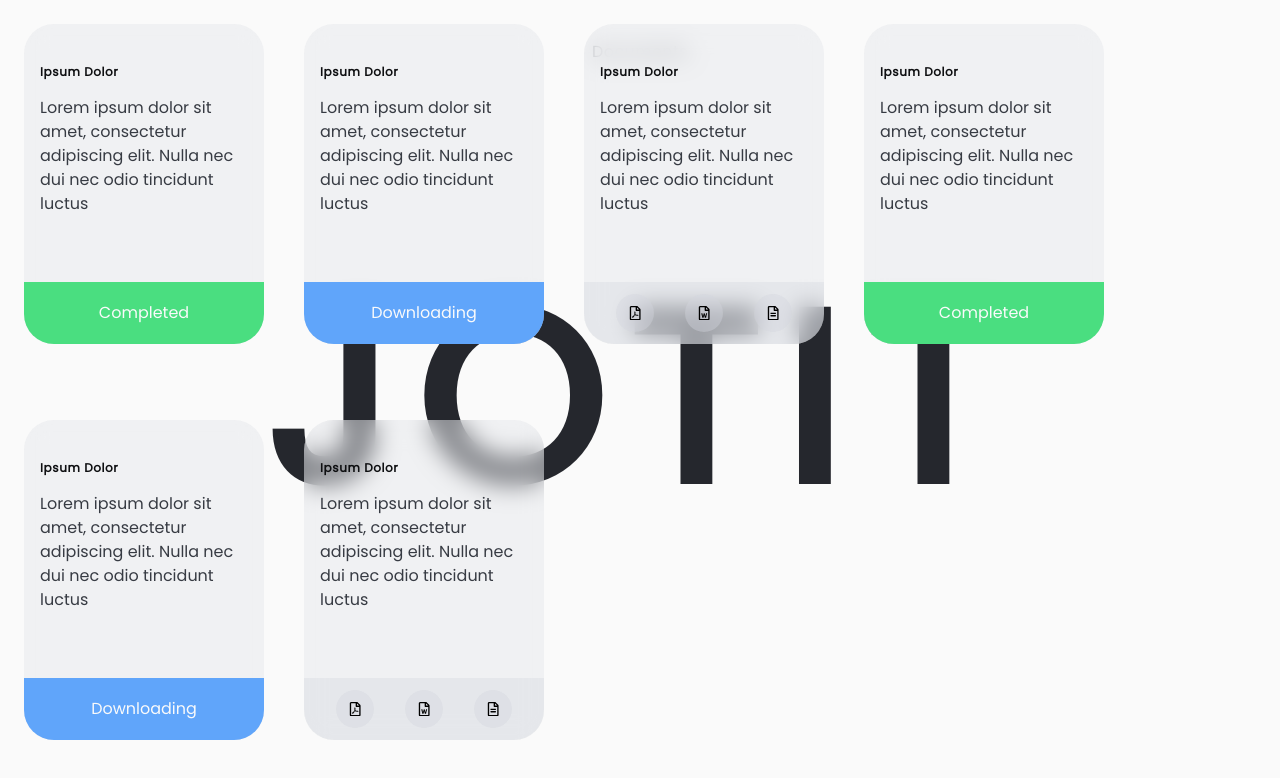
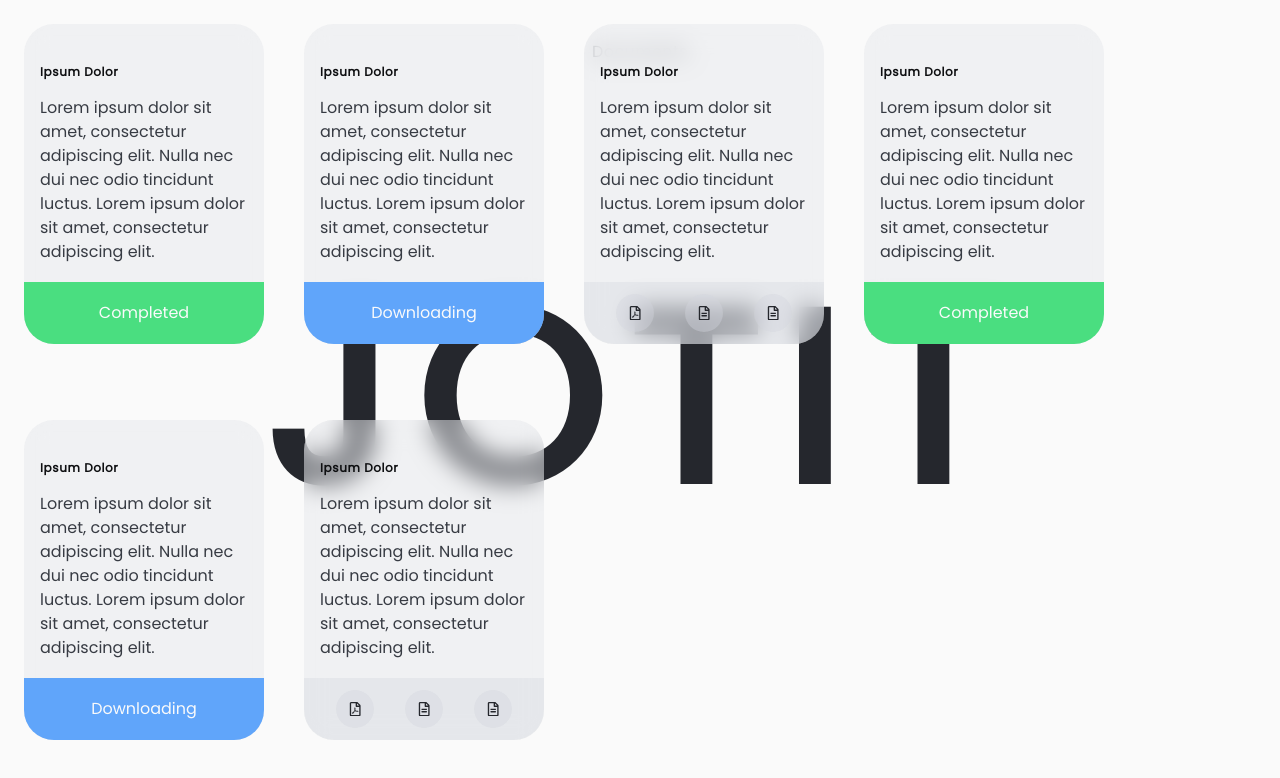
Before and after one commit to josephchay/jotit, a React (Vite) app: page / in a window 1280 px wide. Shown: the top 778 px of the page. Built offline with nearby package versions, Linux system fonts and the light colour scheme.

Commit message:
minor changes to the doc cards

```diff
--- a/src/components/Container/Container.jsx
+++ b/src/components/Container/Container.jsx
@@ -5,32 +5,32 @@ export const Container = () => {
   const cards = [
     {
       tag: "Ipsum Dolor",
-      description: "Lorem ipsum dolor sit amet, consectetur adipiscing elit. Nulla nec dui nec odio tincidunt luctus",
+      description: "Lorem ipsum dolor sit amet, consectetur adipiscing elit. Nulla nec dui nec odio tincidunt luctus. Lorem ipsum dolor sit amet, consectetur adipiscing elit.",
       status: "downloaded",
     },
     {
       tag: "Ipsum Dolor",
-      description: "Lorem ipsum dolor sit amet, consectetur adipiscing elit. Nulla nec dui nec odio tincidunt luctus",
+      description: "Lorem ipsum dolor sit amet, consectetur adipiscing elit. Nulla nec dui nec odio tincidunt luctus. Lorem ipsum dolor sit amet, consectetur adipiscing elit.",
       status: "downloading",
     },
     {
       tag: "Ipsum Dolor",
-      description: "Lorem ipsum dolor sit amet, consectetur adipiscing elit. Nulla nec dui nec odio tincidunt luctus",
+      description: "Lorem ipsum dolor sit amet, consectetur adipiscing elit. Nulla nec dui nec odio tincidunt luctus. Lorem ipsum dolor sit amet, consectetur adipiscing elit.",
       status: "completed",
     },
     {
       tag: "Ipsum Dolor",
-      description: "Lorem ipsum dolor sit amet, consectetur adipiscing elit. Nulla nec dui nec odio tincidunt luctus",
+      description: "Lorem ipsum dolor sit amet, consectetur adipiscing elit. Nulla nec dui nec odio tincidunt luctus. Lorem ipsum dolor sit amet, consectetur adipiscing elit.",
       status: "downloaded",
     },
     {
       tag: "Ipsum Dolor",
-      description: "Lorem ipsum dolor sit amet, consectetur adipiscing elit. Nulla nec dui nec odio tincidunt luctus",
+      description: "Lorem ipsum dolor sit amet, consectetur adipiscing elit. Nulla nec dui nec odio tincidunt luctus. Lorem ipsum dolor sit amet, consectetur adipiscing elit.",
       status: "downloading",
     },
     {
       tag: "Ipsum Dolor",
-      description: "Lorem ipsum dolor sit amet, consectetur adipiscing elit. Nulla nec dui nec odio tincidunt luctus",
+      description: "Lorem ipsum dolor sit amet, consectetur adipiscing elit. Nulla nec dui nec odio tincidunt luctus. Lorem ipsum dolor sit amet, consectetur adipiscing elit.",
       status: "completed",
     },
   ]
--- a/src/components/Container/Document/Card.jsx
+++ b/src/components/Container/Document/Card.jsx
@@ -17,12 +17,12 @@ export const Card = ({
         bounceStiffness: 300,
         bounceDamping: 10,
       }}
+      whileDrag={{
+        scale: 1.1,
+      }}
       whileTap={{
         scale: 1.1,
       }}
-      whileDrag={{
-        scale: 1.1,
-    }}
       className="relative w-60 h-80 flex-shrink-0 rounded-[30px] px-4 py-10 bg-gray-200/50 backdrop-blur-md overflow-hidden"
     >
       <h3
@@ -41,9 +41,20 @@ export const Card = ({
         <div
           className="flex items-center justify-between"
         >
-          <DownloadIcon type="pdf" />
-          <DownloadIcon type="word" />
-          <DownloadIcon />
+          <DownloadIcon
+            tag={ tag }
+            description={ description }
+            type="pdf"
+          />
+          <DownloadIcon
+            tag={ tag }
+            description={ description }
+            type="word"
+          />
+          <DownloadIcon
+            tag={ tag }
+            description={ description }
+          />
         </div>
       </div>
       {
--- a/src/components/Container/Document/DownloadIcon.jsx
+++ b/src/components/Container/Document/DownloadIcon.jsx
@@ -1,29 +1,105 @@
-import { FaRegFileAlt, FaRegFilePdf, FaRegFileWord } from "react-icons/fa";
+import { motion } from "framer-motion";
+import { FaRegFileAlt, FaRegFilePdf } from "react-icons/fa";
+import jsPDF from "jspdf";
 
-export const DownloadIcon = ({ type, color = null }) => {
-  color |= '#25272DFF';
-  let icon;
+export const DownloadIcon = ({
+  tag,
+  description,
+  type = 'txt',
+  color = '#25272DFF',
+}) => {
+  let fileType;
+  let fileName = `jotit-${tag}-`;
+  let file;
 
-  if (type === "pdf") {
-    icon = <FaRegFilePdf
-      size={ ".9em" }
-      color={ color }
-    />;
-  } else if (type === "word") {
-    icon = <FaRegFileWord
-      size={ ".9em" }
-      color={ color }
-    />;
-  } else {
-    icon = <FaRegFileAlt
-      size={ ".9em" }
-      color={ color }
-    />;
+  switch (type) {
+    case "pdf":
+      break;
+    case "word":
+      fileType = "application/vnd.openxmlformats-officedocument.wordprocessingml.document";
+      file = new Blob([
+        description
+      ], {
+        type: fileType,
+      });
+      break;
+    case "txt":
+      fileType = "text/plain";
+      file = new Blob([
+        `JotIt\n\n${tag}\n\n${description}`
+      ], {
+        type: fileType,
+      });
+      break;
+  }
+
+  const downloadPdf = () => {
+    const doc = new jsPDF({
+      orientation: "portrait",
+      unit: "mm",
+      format: "letter",
+    });
+
+    doc.text("JotIt", 100, 20);
+    doc.text(doc.splitTextToSize(`${tag}\n\n${description}`, 180), 20, 40);
+    doc.save(`${fileName}${new Date().toISOString().replace(/:/g, '-')}.pdf`);
+  }
+
+  const downloadWord = () => {
+    // TODO: Implement downloadWord function
   }
 
   return (
-    <span className="bg-gray-300/40 rounded-full p-3 cursor-pointer">
-      { icon }
-    </span>
+    <>
+      {
+        type === 'pdf' && (
+          <motion.span
+            onPointerDownCapture={ e => e.stopPropagation() }
+            onClick={ downloadPdf }
+            className="bg-gray-300/40 rounded-full p-3 cursor-pointer"
+          >
+            <FaRegFilePdf
+              size=".9em"
+              color={ color }
+            />
+          </motion.span>
+        )
+      }
+      {
+        type === 'word' && (
+          <span
+            onPointerDownCapture={ e => e.stopPropagation() }
+            onClick={ downloadWord }
+            className="bg-gray-300/40 rounded-full p-3 cursor-pointer"
+          >
+            <FaRegFileAlt
+              size=".9em"
+              color={ color }
+            />
+          </span>
+        )
+      }
+      {
+        type === 'txt' && (
+          <a
+            download={ `${fileName}${new Date().toISOString().replace(/:/g, '-')}.${type}` }
+            target="_blank"
+            rel="noreferrer"
+            href={ URL.createObjectURL(file) }
+            style={{
+              textDecoration: "none",
+              color: "inherit",
+            }}
+            onPointerDownCapture={ e => e.stopPropagation() }
+            className="bg-gray-300/40 rounded-full p-3 cursor-pointer"
+          >
+            <FaRegFileAlt
+              size=".9em"
+              color={ color }
+            />
+          </a>
+        )
+      }
+    </>
   );
 };
--- /dev/null
+++ b/src/hooks/usePDFDownload.jsx
@@ -0,0 +1,10 @@
+import { usePDF } from 'react-to-pdf';
+
+export const usePDFDownload = ({
+ filename,
+ options = {},
+} = {}) => {
+  const { toPDF, targetRef } = usePDF({ filename, ...options });
+
+  return { toPDF, targetRef };
+};
--- a/src/index.css
+++ b/src/index.css
@@ -13,6 +13,8 @@
 }
 
 body {
+  margin: 0;
+  padding: 0;
   font-family: "Meutas", sans-serif;
 }
 
```
Also changed, not shown: package.json (+6 -1 lines), 1 other file (tests, documents, lock files or other folders).
